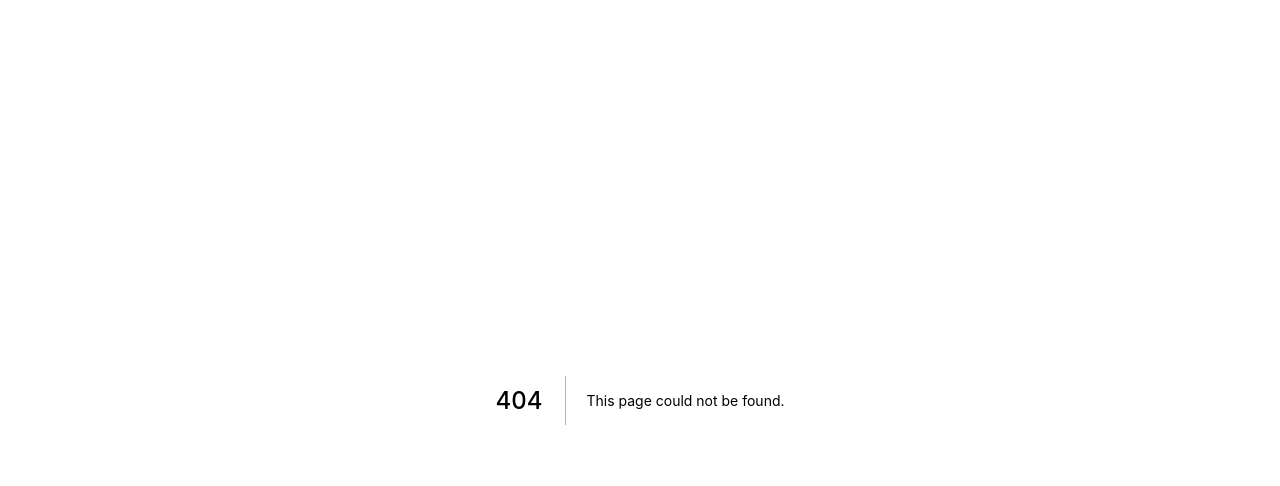
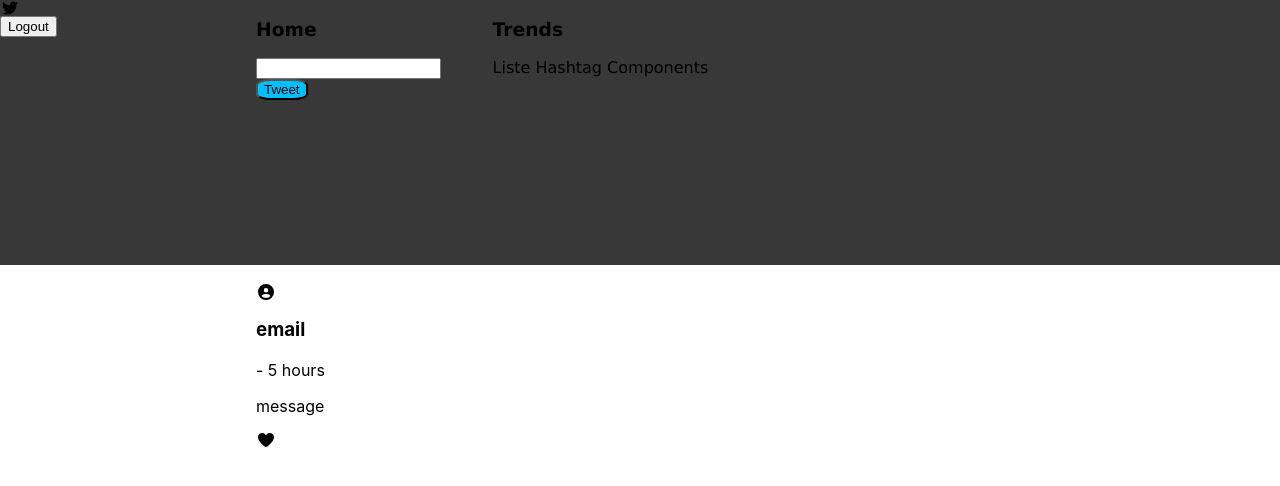
Before and after one commit to dupagnymarion-ctrl/hackatweet-frontend, a Next.js app: page /tweet in a window 1280 px wide. Before the commit this address had no page. Shown: the top 486 px of the page. Built offline with nearby package versions, Linux system fonts and the light colour scheme.

Commit message:
partie tweet et last tweet en cours

```diff
--- /dev/null
+++ b/components/LastTweets.js
@@ -0,0 +1,29 @@
+import { FontAwesomeIcon } from "@fortawesome/react-fontawesome";
+import { faHeart, faUserCircle} from "@fortawesome/free-solid-svg-icons";
+import styles from "../styles/LastTweets.module.css"
+
+function LastTweets (props) {
+
+
+
+return (
+<div>
+<FontAwesomeIcon
+          onClick={() => handleHiddenClick()}
+          icon={faUserCircle}
+          style={faUserCircle}
+          className={styles.userIcon}
+        />
+<h3>email</h3><span>- 5 hours</span>
+<p>message</p>
+<FontAwesomeIcon
+          onClick={() => handleLikeClick()}
+          icon={faHeart}
+          style={faHeart}
+          className={styles.heartIcon}
+        />
+</div>
+)
+};
+
+export default LastTweets;
--- /dev/null
+++ b/components/Tweet.js
@@ -0,0 +1,51 @@
+import LastTweets from "./LastTweets";
+import { FontAwesomeIcon } from "@fortawesome/react-fontawesome";
+import { faTwitter } from "@fortawesome/free-brands-svg-icons";
+import styles from "../styles/Tweet.module.css";
+import { useState } from "react";
+
+function Tweets() {
+const[tweet, setTweet]= useState('')
+
+const postTweet = () => {
+fetch('http://localhost:3000/tweet/add', {
+			method: 'POST',
+			headers: { 'Content-Type': 'application/json' },
+			body: JSON.stringify({ token:"YjPL-MJi1S2HRSliTfuFeWPQJH9_KwT0", message: tweet }),
+		}).then(response => response.json())
+			.then(data => {
+                console.log(data)
+                setTweet('');
+
+})
+}
+
+  return (
+    <div className={styles.tweetContainer}>
+      <div className={styles.leftContainer}>
+        <div>
+          <FontAwesomeIcon
+            icon={faTwitter}
+            style={styles.faTwitter}
+            className={styles.twitterIcon}
+          />
+          <button >Logout</button>
+        </div>
+      </div>
+      <div>
+      <div className={styles.homeContainer}>
+        <h3>Home</h3>
+        <input onChange={(e) => setTweet(e.target.value)} value={tweet}/>
+        <button className={styles.buttonTweet} onClick={postTweet}>Tweet</button>
+      </div>
+        <LastTweets />
+        </div>
+      <div className={styles.hashtagContainer}>
+        <h3>Trends</h3>
+        <p>Liste Hashtag Components</p>
+      </div>
+    </div>
+  );
+}
+
+export default Tweets;
--- a/pages/_app.js
+++ b/pages/_app.js
@@ -1,14 +1,32 @@
 import '../styles/globals.css';
 import Head from 'next/head';
+import LastTweets from '../components/LastTweets';
+
+import { Provider } from 'react-redux';
+import { persistStore, persistReducer } from 'redux-persist';
+import { PersistGate } from 'redux-persist/integration/react';
+import { combineReducers, configureStore } from '@reduxjs/toolkit';
+
+import storage from 'redux-persist/lib/storage';
+
+const reducers= combineReducers({})
+const persistConfig= {key: 'hackatweet', storage}
+const store = configureStore({
+reducer: persistReducer(persistConfig, reducers),
+ middleware: (getDefaultMiddleware) => getDefaultMiddleware({ serializableCheck: false }),
+});
+const persistor = persistStore(store);
 
 function App({ Component, pageProps }) {
   return (
-    <>
+    <Provider store={store}>
+    <PersistGate persistor={persistor}>
       <Head>
         <title>Next.js App</title>
       </Head>
       <Component {...pageProps} />
-    </>
+      </PersistGate>
+    </Provider>
   );
 }
 
--- a/pages/index.js
+++ b/pages/index.js
@@ -1,7 +1,8 @@
 import Home from '../components/Home';
+import Tweets from '../components/Tweet';
 
 function Index() {
-  return <Home />;
+  return <Tweets />;
 }
 
 export default Index;
--- /dev/null
+++ b/pages/tweet.js
@@ -0,0 +1,7 @@
+import Tweet from '../components/Tweet';
+
+function TweetPage() {
+  return <Tweet />;
+}
+
+export default TweetPage;
--- /dev/null
+++ b/styles/LastTweets.module.css
@@ -0,0 +1,14 @@
+.heartIcon {
+    display: flex;
+	justify-content: space-between;
+	align-items: center;
+}
+
+.userIcon {
+    display: flex;
+
+}
+
+.twitterIcon {
+    display: flex;
+}
--- /dev/null
+++ b/styles/Tweet.module.css
@@ -0,0 +1,39 @@
+.tweetContainer {
+    background-color: rgb(57, 56, 56);
+    display: flex;
+}
+
+/* Left Container*/
+.leftContainer {
+    font-family: 'Mont-Heavy', Verdana, sans-serif;
+    align-items: self-end;
+    width: 20%;
+    height: 100%;
+}
+
+.twitterIcon {
+    display: flex;
+}
+
+/* Home */
+.homeContainer {
+    font-family: 'Mont-Heavy', Verdana, sans-serif;
+    align-items: center;
+    width: 50%;
+    height: 100%;
+}
+
+.buttonTweet {
+    background-color: deepskyblue;
+    border-radius: 30%;
+    align-items: flex-end;
+}
+
+/*Hashtag container */
+
+.hashtagContainer {
+
+    font-family: 'Mont-Heavy', Verdana, sans-serif;
+    width: 30%;
+    height: 100%;
+}
```
Also changed, not shown: package.json (+8 -1 lines), components/Login.js (added), components/SignIn.js (added), components/SignUp.js (added), 2 other files (tests, documents, lock files or other folders).
